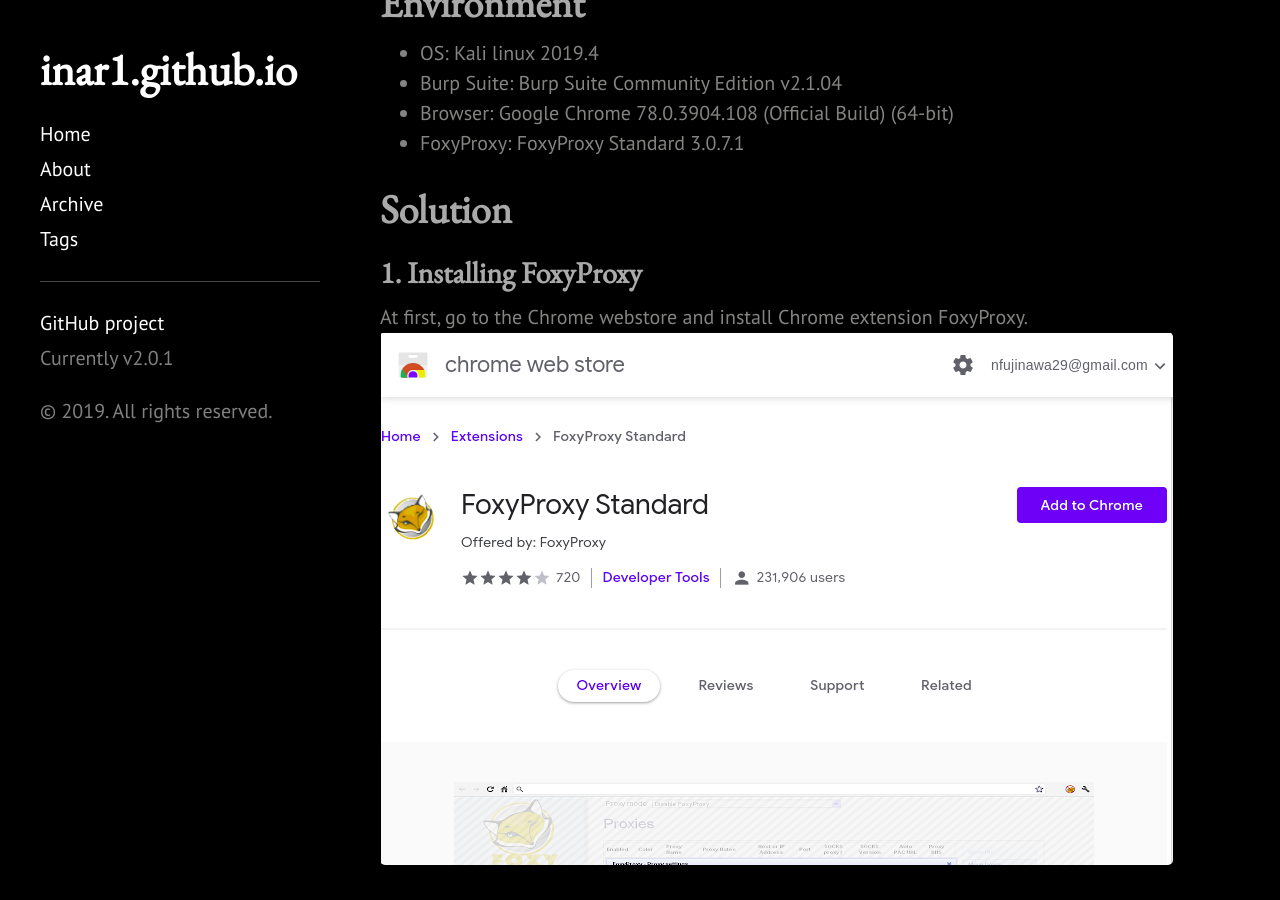
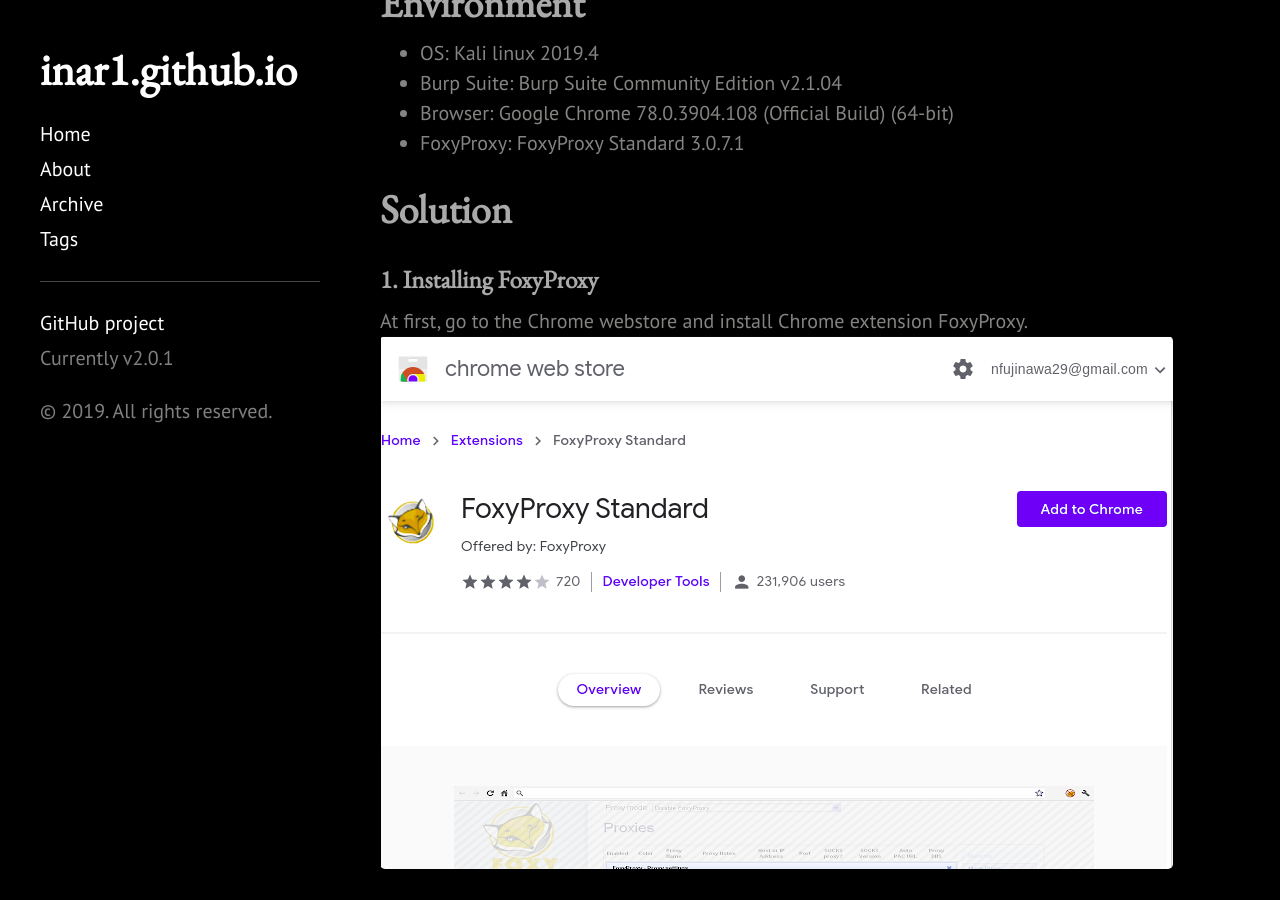
Before and after one commit to 1n4r1/1n4r1.github.io, a Jekyll site: the page built from _posts/2019-12-12-FoxyProxy-burp-setup.md, in a window 1280 px wide and 900 px high, scrolled down 406 px. Built offline with Jekyll 4.4.1, drawn with Linux system fonts in a browser that asks for light colours; a style sheet for code colours, icons or effects is not loaded.

Commit message:
modify size of header

```diff
--- a/_posts/2019-12-12-FoxyProxy-burp-setup.md
+++ b/_posts/2019-12-12-FoxyProxy-burp-setup.md
@@ -16,29 +16,26 @@ This time, "FoxyProxy" was used for OWASP Juice Shop on the localhost:3000.
 
 # Solution
 
-## 1. Installing FoxyProxy
+### 1. Installing FoxyProxy
 
 At first, go to the Chrome webstore and install Chrome extension FoxyProxy.
 ![placeholder](https://inar1.github.io/public/images/2019-12-12/2019-12-11-23-36-55.png)
-<br>
 
-## 2. Launch Burp Suite
+### 2. Launch Burp Suite
 
 Next, launch Burp Suite.<br>
 This time, default setting (IP: 127.0.0.1, port: 8080) was used.
 ![placeholder](https://inar1.github.io/public/images/2019-12-12/2019-12-12-01-27-55.png)
-<br>
 
-## 3. Edit "/etc/hosts"
+### 3. Edit "/etc/hosts"
 
 Add following line to the "/etc/hosts" to give an additional name "juice-shop" for localhost.<br>
 (We can't use the name "localhost" for this purpose.)
 {% highlight shell %}
 127.0.0.1 juice-shop
 {% endhighlight %}
-<br>
 
-## 4. Setup FoxyProxy
+### 4. Setup FoxyProxy
 
 Then, open the extension icon on the right of Chrome header and select "options"<br>
 Click "add New Proxy" and open the "Proxy settings" window.<br>
@@ -52,9 +49,8 @@ We can use Wildcard for the domain name for the proxy.
 Finally, go to top page of FoxyProxy configuration and enable the proxy configuration.<br>
 Choose "Use proxies based on their pre-defined patterns and priorities" as Proxy mode.
 ![placeholder](https://inar1.github.io/public/images/2019-12-12/2019-12-12-00-08-47.png)
-<br>
 
-## 5. Check the configuration with Burp Suite.
+### 5. Check the configuration with Burp Suite.
 
 Access "http://sec-juice:3000" with Google Chrome and take a look at "HTTP history" tab on Burp Suite.<br>
 We can confirm that we can analyze the traffic to localhost.
```
